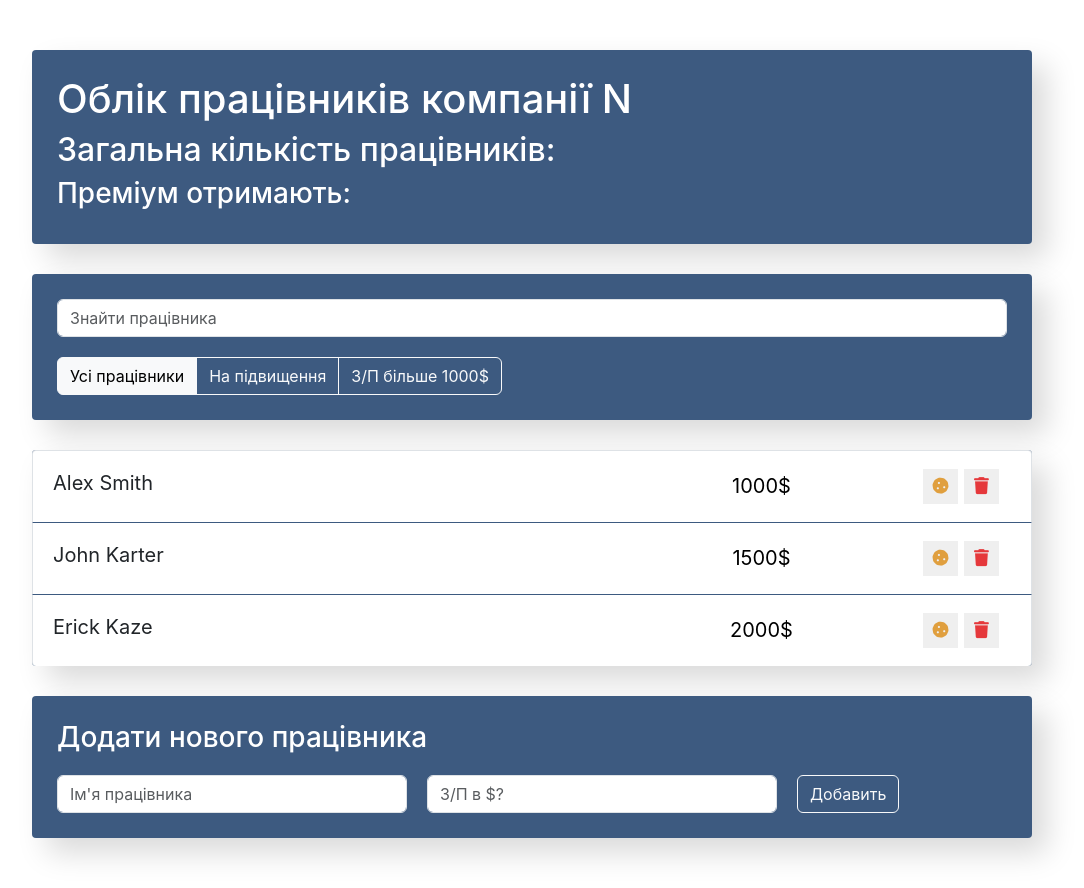
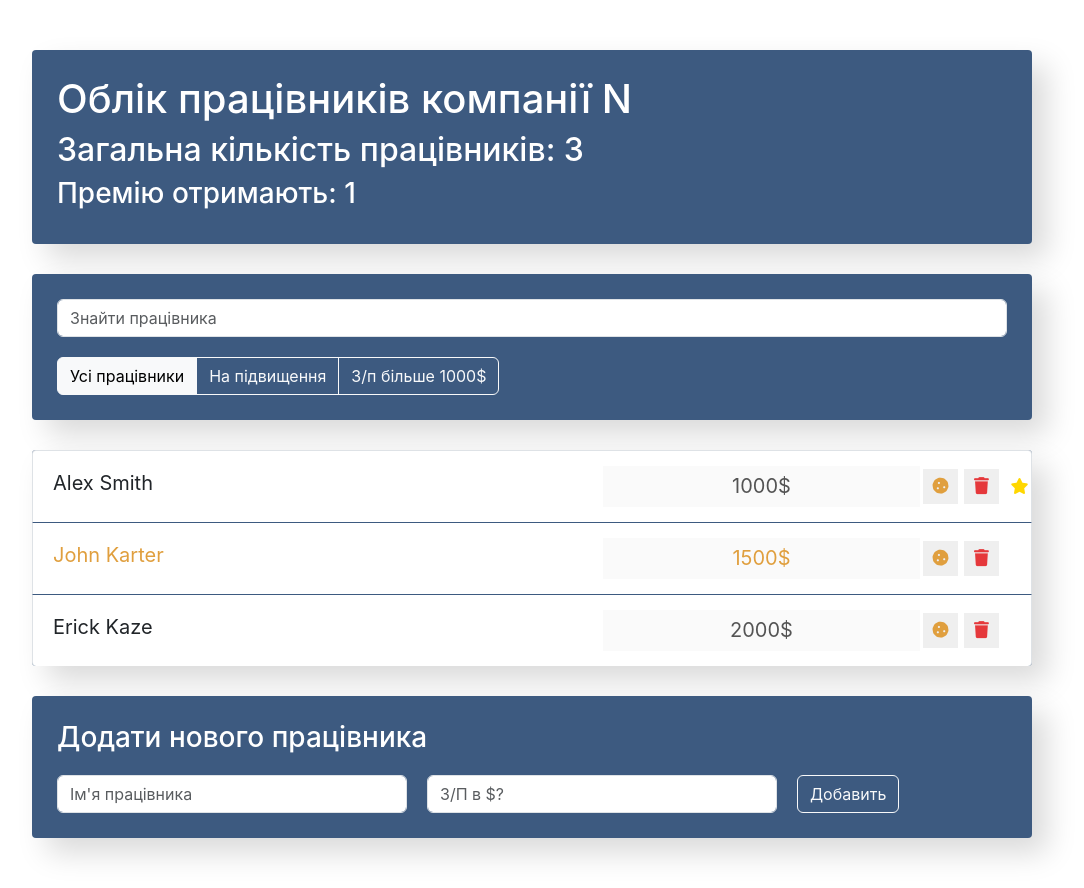
Before and after one commit to ostmartin/Employees-Template, a React (Create React App) app: page / in a window 1280 px wide. Shown: the whole page, without its empty margins (108-1192 px from the left). Built offline with nearby package versions, Linux system fonts and the light colour scheme.

Commit message:
app info stat + toggle props for items

```diff
--- a/src/components/app-filter/app-filter.js
+++ b/src/components/app-filter/app-filter.js
@@ -10,7 +10,7 @@ export default function AppFilter() {
                 На підвищення
             </button>
             <button className="btn btn-outline-light" type="button">
-                З/П більше 1000$
+                З/п більше 1000$
             </button>
         </div>
     );
--- a/src/components/app-info/app-info.js
+++ b/src/components/app-info/app-info.js
@@ -1,11 +1,12 @@
 import './app-info.css';
 
-export default function AppInfo() {
+export default function AppInfo({ data }) {
+    const increase = data.filter(item => item.increase)
     return (
         <div className="app-info">
             <h1>Облік працівників компанії N</h1>
-            <h2>Загальна кількість працівників: </h2>
-            <h3>Преміум отримають: </h3>
+            <h2>Загальна кількість працівників: {data.length}</h2>
+            <h3>Премію отримають: {increase.length}</h3>
         </div>
     )
 }
--- a/src/components/app/App.js
+++ b/src/components/app/App.js
@@ -14,9 +14,9 @@ export default class App extends Component {
         super(props)
         this.state = {
             data: [
-                {id: 1, name: 'Alex Smith', salary: 1000},
-                {id: 2, name: 'John Karter', salary: 1500},
-                {id: 3, name: 'Erick Kaze', salary: 2000}
+                {id: 1, name: 'Alex Smith', salary: 1000, rise: true, increase: false},
+                {id: 2, name: 'John Karter', salary: 1500, rise: false, increase: true},
+                {id: 3, name: 'Erick Kaze', salary: 2000, rise: false, increase: false}
             ]
         }
     }
@@ -44,10 +44,29 @@ export default class App extends Component {
         })
     }
 
+    onToggleProp = (id, prop) => {
+        this.setState(({data}) => {
+            const newData = data.map(item => {
+                if (item.id === id) {
+                    return {
+                        ...item,
+                        [prop]: !item[prop]
+                    };
+                } else {
+                    return item;
+                }
+            });
+
+            return {
+                data: newData
+            }
+        })
+    }
+
     render() {
         return (
             <div className="app">
-            <AppInfo />
+                <AppInfo data={this.state.data}/>
 
                 <div className="search-panel">
                     <SearchPanel />
@@ -56,7 +75,8 @@ export default class App extends Component {
 
                 <EmloyeesList
                     data={this.state.data}
-                onDelete={this.deleteItem} />
+                    onDelete={this.deleteItem}
+                    onToggleProp={this.onToggleProp} />
                 <EmployeesAddForm
                     data={this.state.data}
                     onFormSubmit={this.addItem} />
--- a/src/components/employees-list-item/employees-list-item.js
+++ b/src/components/employees-list-item/employees-list-item.js
@@ -1,41 +1,17 @@
 import "./employees-list-item.css";
-import { Component } from "react";
 
-export default class EmployeesListItem extends Component{
-    constructor(props) {
-        super(props)
-        this.name = props.name;
-        this.salary = props.salary;
-        this.onDelete = props.onDelete;
-        this.state = {
-            increase: false,
-            star: false
-        };
-    }
-
-    increaseEmployee = () => {
-        this.setState(state => ({
-            increase: !this.state.increase
-        }))
-    }
-
-    like = () => {
-        this.setState(state => ({
-            like: !this.state.like
-        }))
-    }
-
-    render() {
-        let className = (this.state.increase ? 'increase ' : '') + (this.state.like ? 'like ' : '') + "list-group-item d-flex justify-content-between";
-        const {name, salary, onDelete} = this.props;
+const EmployeesListItem = (props) => {
+    const {name, salary, onDelete, onToggleProp, increase, rise} = props;
+    let className = (increase ? 'increase ' : '') + (rise ? 'like ' : '') + "list-group-item d-flex justify-content-between";
 
     return (<li className={className}>
-            <span className="list-group-item-label" onClick={this.like}>{name}</span>
-            <input type="text" className="list-group-item-input" defaultValue={salary + '$'} />
+                <span className="list-group-item-label" onClick={onToggleProp} data-toggle="rise">{name}</span>
+                <input type="text" className="list-group-item-input" defaultValue={salary + '$'} disabled />
                 <div className='d-flex justify-content-center align-items-center'>
                     <button type="button"
                         className="btn-cookie btn-sm "
-                    onClick={this.increaseEmployee}>
+                        onClick={onToggleProp}
+                        data-toggle="increase">
                         <i className="fas fa-cookie"></i>
                     </button>
 
@@ -46,6 +22,8 @@ export default class EmployeesListItem extends Component{
                     </button>
                     <i className="fas fa-star"></i>
                 </div>
-        </li>)
+            </li>
+    )
 }
-}
+
+export default EmployeesListItem;
--- a/src/components/employees-list/employees-list.js
+++ b/src/components/employees-list/employees-list.js
@@ -1,7 +1,7 @@
 import './employees-list.css';
 import EmployeesListItem from '../employees-list-item/employees-list-item';
 
-export default function EmloyeesList({data, onDelete}) {
+export default function EmloyeesList({data, onDelete, onToggleProp}) {
     return (
         <ul className="app-list list-group">
             {data.map(employee => {
@@ -10,6 +10,7 @@ export default function EmloyeesList({data, onDelete}) {
                             key={id}
                             {...props}
                             onDelete={() => onDelete(id)}
+                            onToggleProp={(e) => onToggleProp(id, e.currentTarget.getAttribute('data-toggle'))}
                         />
                     }
                 )
```
Lines whose indentation alone changed are shown as unchanged.
